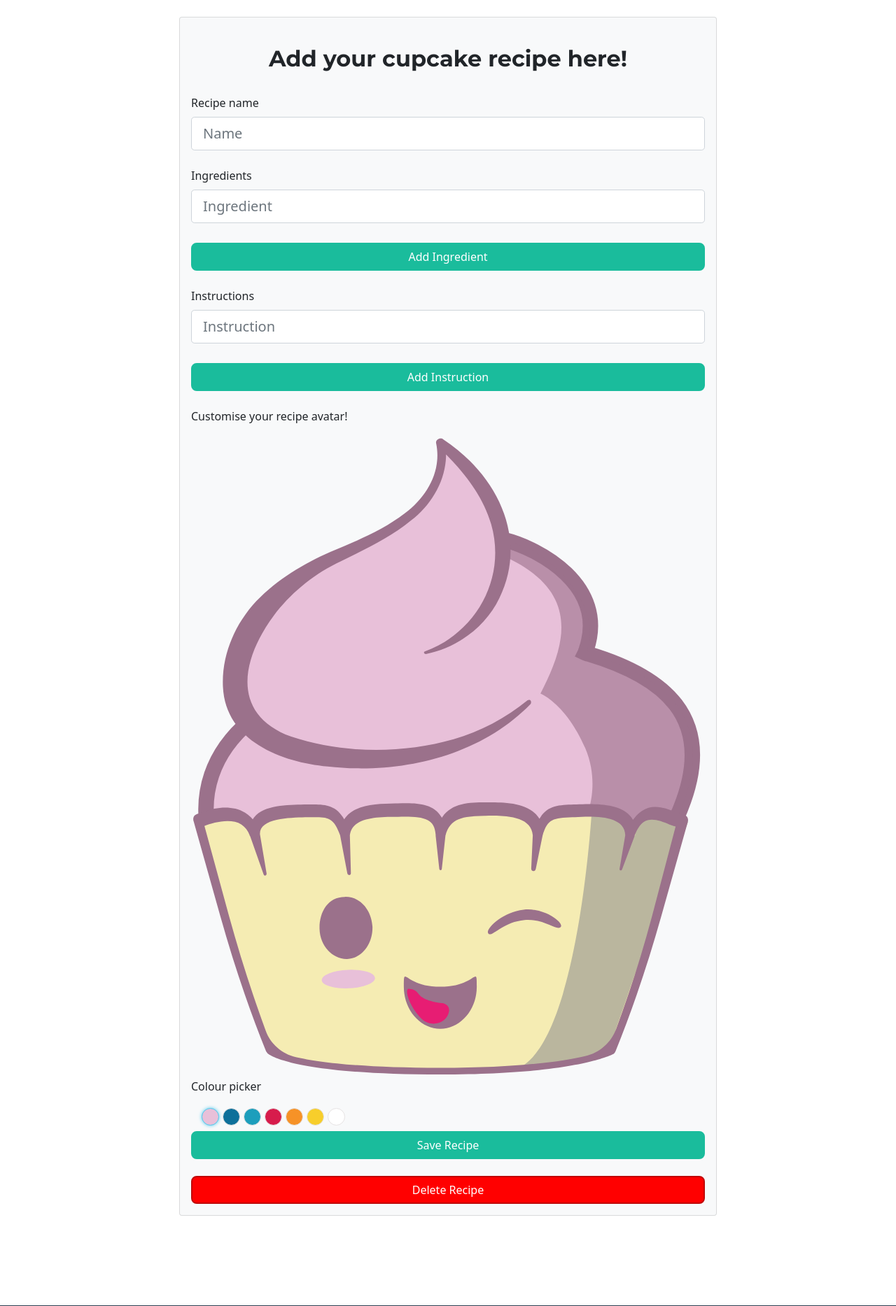
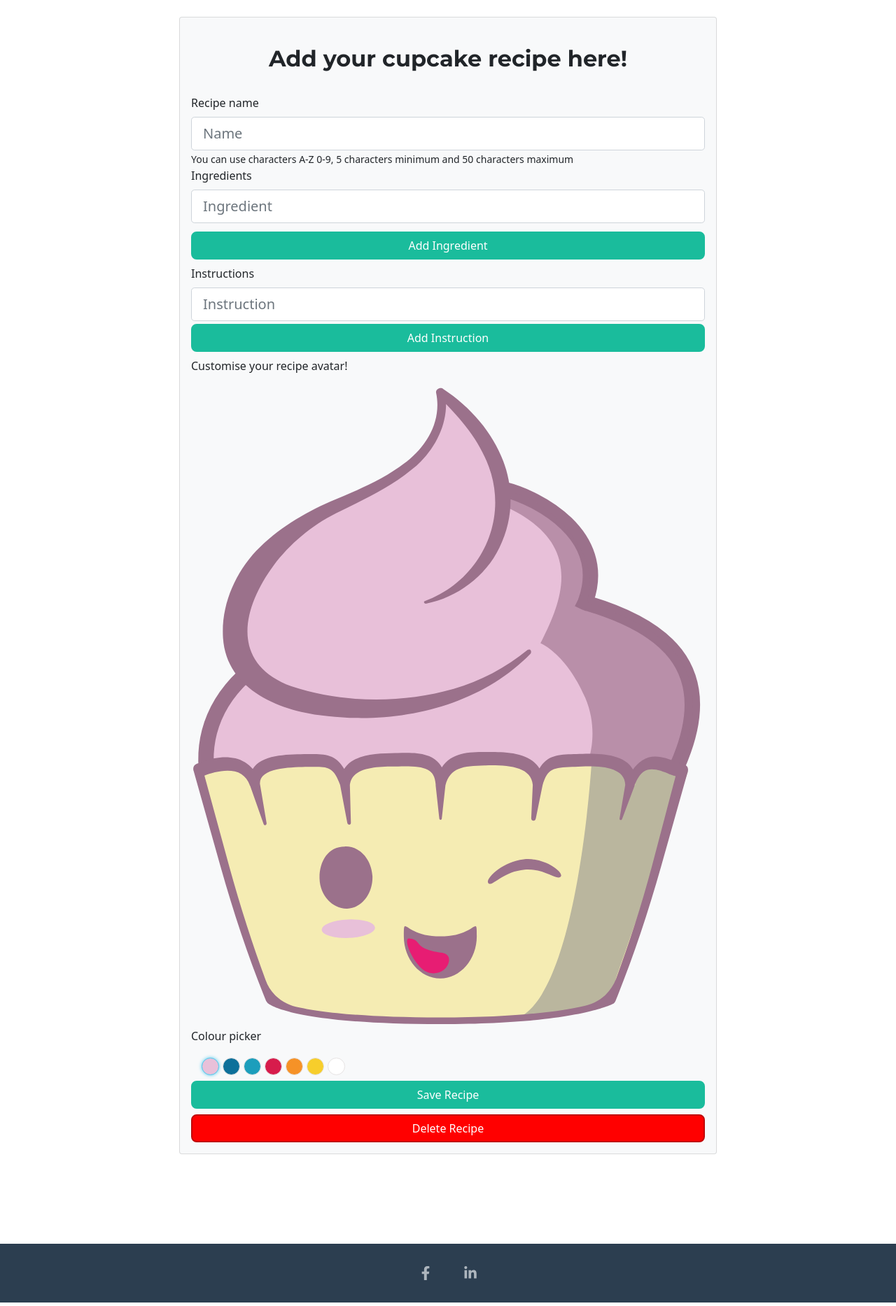
Before and after one commit to DoriCzele/CupcakeClub, a Flask app: page /create-recipe in a window 1280 px wide. Shown: the part 104-1971 px from the top of the page at 70% size. Run offline with Flask 2, Linux system fonts and the light colour scheme; the visitor is signed in with stand-in values (Sample User, id 1); some libraries are stand-ins or nearby versions.

Commit message:
Recipe form validation feedback

```diff
--- a/app.py
+++ b/app.py
@@ -135,7 +135,6 @@
                 else:
                     flash("That username is taken, please try another.")
         except Exception as exception:
-            print(exception)
             flash(GENERIC_ERROR_MESSAGE)
     return render_template(
         "pages/authentication.html",
--- a/static/css/styles.css
+++ b/static/css/styles.css
@@ -134,3 +134,13 @@
 	background-color: #a16a02;
 	border-color: #805402;
 }
+
+/* hide prompts by default */
+
+#ingredients-input-prompt {
+    display: none
+}
+
+#instructions-input-prompt {
+    display: none
+}
--- a/static/js/recipe-form.js
+++ b/static/js/recipe-form.js
@@ -15,34 +15,51 @@
 		}
 	}
 
+	// Test if string contains special character
+	const validRegex = /^[A-Za-z0-9 ]*[A-Za-z0-9][A-Za-z0-9 ]*$/;
+
 	// Allow ingredient to be added either with button or "Enter" key
 	const ingredientInputField = document.getElementById("ingredient-field")
+	const ingredientInputPrompt = document.getElementById("ingredients-input-prompt")
 	ingredientInputField.addEventListener("keypress", event => {
 		if (event.key == "Enter"){
 			event.preventDefault()
-			if (ingredientInputField.value !== ""){
+			if (validRegex.test(ingredientInputField.value)){
+				ingredientInputPrompt.style.display = "none";
 				addIngredientToList(ingredientInputField.value);
+			} else {
+				ingredientInputPrompt.style.display = "block"
 			}
 		}
 	})
 	const addIngredientButton = document.getElementById("add-ingredient")
 	addIngredientButton.addEventListener("click", function(){
-		if (ingredientInputField.value !== ""){
-			addIngredientToList(ingredientInputField.value)}
-		})
+		if (validRegex.test(ingredientInputField.value)){
+			ingredientInputPrompt.style.display = "none";
+			addIngredientToList(ingredientInputField.value);
+		} else {
+			ingredientInputPrompt.style.display = "block"
+		}
+	})
+
 	const instructionInputField = document.getElementById("instruction-field")
 	const addInstructionButton = document.getElementById("add-instruction")
 	instructionInputField.addEventListener("keypress", event => {
 		if (event.key == "Enter"){
 			event.preventDefault()
-			if (instructionInputField.value !== ""){
-			addInstructionToList(instructionInputField.value);
+			if (validRegex.test(instructionInputField.value)){
+				addInstructionToList(instructionInputField.value);
+			} else {
+				instructionInputPrompt.style.display = "block"
 			}
 		}
 	})
 	addInstructionButton.addEventListener("click", function(){
-		if (instructionInputField.value !== ""){
-			addInstructionToList(instructionInputField.value)
+		if (validRegex.test(instructionInputField.value)){
+			addInstructionToList(instructionInputField.value);
+			instructionInputPrompt.style.display = "none"
+		} else {
+			instructionInputPrompt.style.display = "block"
 		}
 	})
 })
--- a/templates/components/recipe-form.html
+++ b/templates/components/recipe-form.html
@@ -7,14 +7,16 @@
       <div class="form-group">
         <label for="recipeName" class="form-label">Recipe name</label>
         <input name="name" type="name" class="form-control form-control-lg" id="recipeName"
-          aria-describedby="recipeName" value={{ recipe_name|tojson|safe }} required><br>
+          aria-describedby="recipeName" value={{ recipe_name|tojson|safe }} pattern="[A-Za-z0-9]+" minlength="5" maxlength="50" required>
+        <small id="name-input-prompt">You can use characters A-Z 0-9, 5 characters minimum and 50 characters maximum</small>
       </div>
       {% else %}
       <h2>Add your cupcake recipe here!</h2><br>
       <div class="form-group">
         <label for="recipeName" class="form-label">Recipe name</label>
-        <input name="name" type="name" class="form-control form-control-lg" id="recipeName"
-          aria-describedby="recipeName" placeholder="Name" required><br>
+        <input name="name" type="name" class="form-control form-control-lg validate" id="recipeName"
+        aria-describedby="recipeName" placeholder="Name" pattern="[A-Za-z0-9 ]+" minlength="5" maxlength="50" required>
+        <small class="mb-2" id="name-input-prompt">You can use characters A-Z 0-9, 5 characters minimum and 50 characters maximum</small>
       </div>
       {% endif %}
       {% if recipe_ingredients %}
@@ -23,7 +25,8 @@
         <div class="form-group" id="ingredients-input">
           {% endif %}
           <label for="Ingredients" class="form-label">Ingredients</label>
-          <input type="name" class="form-control form-control-lg" id="ingredient-field" placeholder="Ingredient"><br>
+          <input type="name" class="form-control form-control-lg mb-2" id="ingredient-field" placeholder="Ingredient">
+          <small class="mb-2" id="ingredients-input-prompt">You can only use characters A-Z 0-9 and spaces</small>
           <!-- Dynamically add to ingredients list in recipe-form.js -->
           <template id="ingredient-template">
             <div class="input-group">
@@ -33,7 +36,7 @@
             </div>
           </template>
         </div>
-        <button id="add-ingredient" type="button" class="btn btn-primary mt-1">Add Ingredient</button><br>
+        <button id="add-ingredient" type="button" class="btn btn-primary mt-1 mb-2">Add Ingredient</button>
 
         {% if recipe_instructions %}
         <div class="form-group" id="instructions-input"
@@ -43,7 +46,8 @@
           {% endif %}
           <label for="Instructions" class="form-label">Instructions</label>
           <input type="name" class="form-control form-control-lg" id="instruction-field"
-              placeholder="Instruction"><br>
+          placeholder="Instruction">
+          <small class="mb-2" id="instructions-input-prompt">You can only use characters A-Z 0-9 and spaces</small>
             <!-- Dynamically add to instruction list in recipe-form.js -->
             <template id="instruction-template">
               <div class="input-group">
@@ -53,7 +57,7 @@
               </div>
             </template>
           </div>
-          <button id="add-instruction" type="button" class="btn btn-primary mt-1">Add Instruction</button><br>
+          <button id="add-instruction" type="button" class="btn btn-primary mt-1 mb-2">Add Instruction</button>
 
           <p>Customise your recipe avatar!</p>
           {% include "components/cupcake-logo.svg" %}
@@ -90,7 +94,7 @@
               <span class="checkmark"></span>
             </label>
           </div>
-          <button type="submit" class="btn btn-primary">Save Recipe</button><br>
+          <button type="submit" class="btn btn-primary mb-2">Save Recipe</button>
           <button class="btn btn-delete">Delete Recipe</button>
       </div>
   </form>
```
Lines whose indentation alone changed are shown as unchanged.
